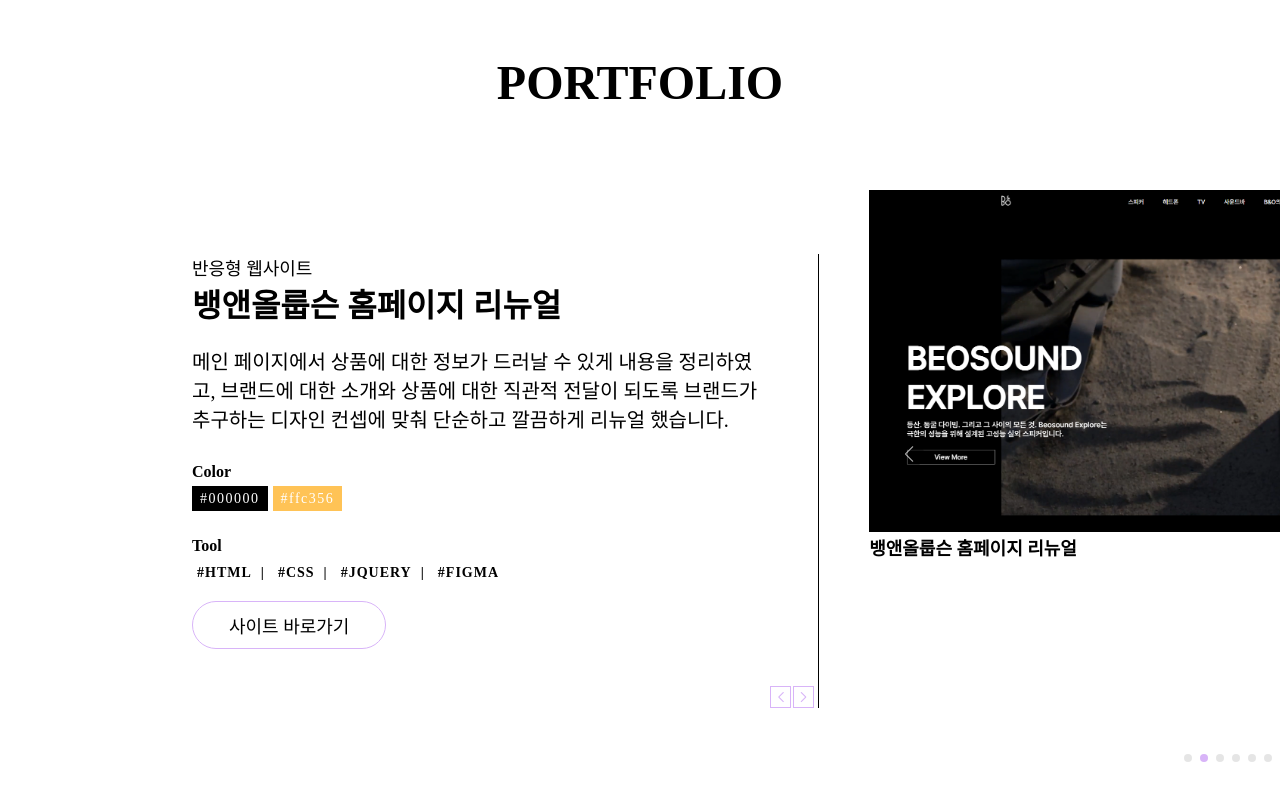
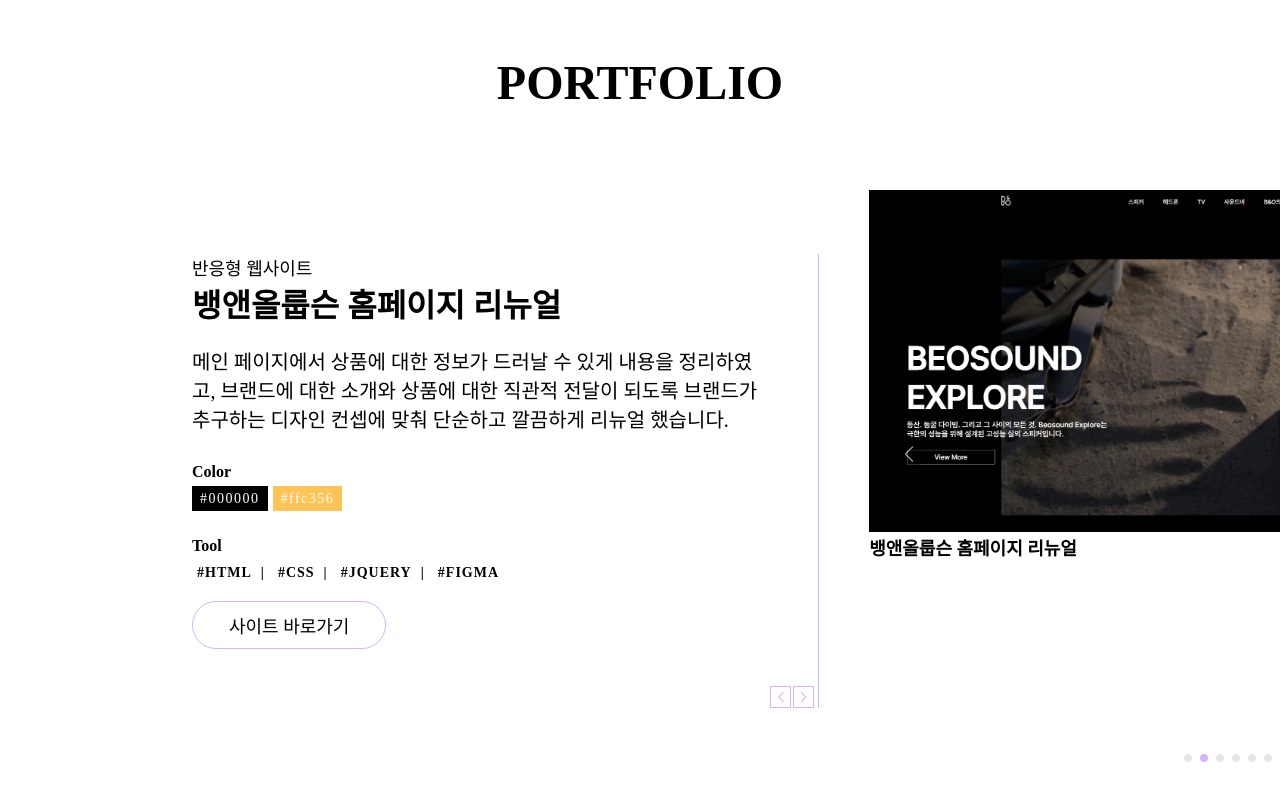
Before and after one commit to YohnSuh/portfolio4, a plain HTML site: page index.html in a window 1280 px wide. Shown: the part 1945-2745 px from the top of the page. Drawn offline with nearby package versions, Linux system fonts and the light colour scheme; a web font is replaced by a local one.

Commit message:
border 선 수정

```diff
--- a/css/tablet.css
+++ b/css/tablet.css
@@ -106,7 +106,7 @@
         padding-right: 30px;
         margin-right: 30px;
         box-sizing: border-box;
-        border-right: 1px solid;
+        border-right: 1px solid #D8B4F8;
     }
     .myWork .work-title p {font-size: 1.4rem;}
     .myWork .work-title h2 {
```
